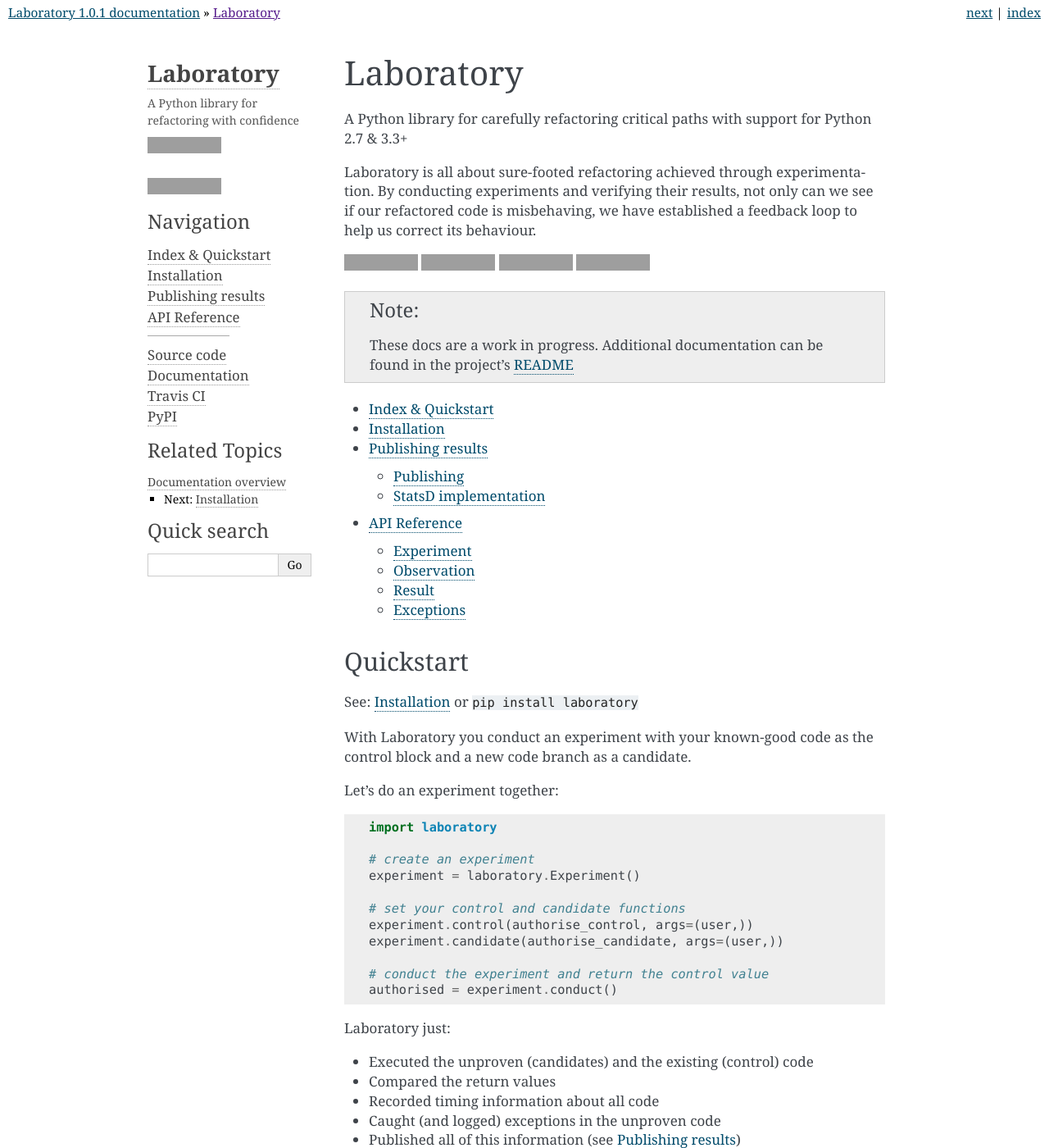
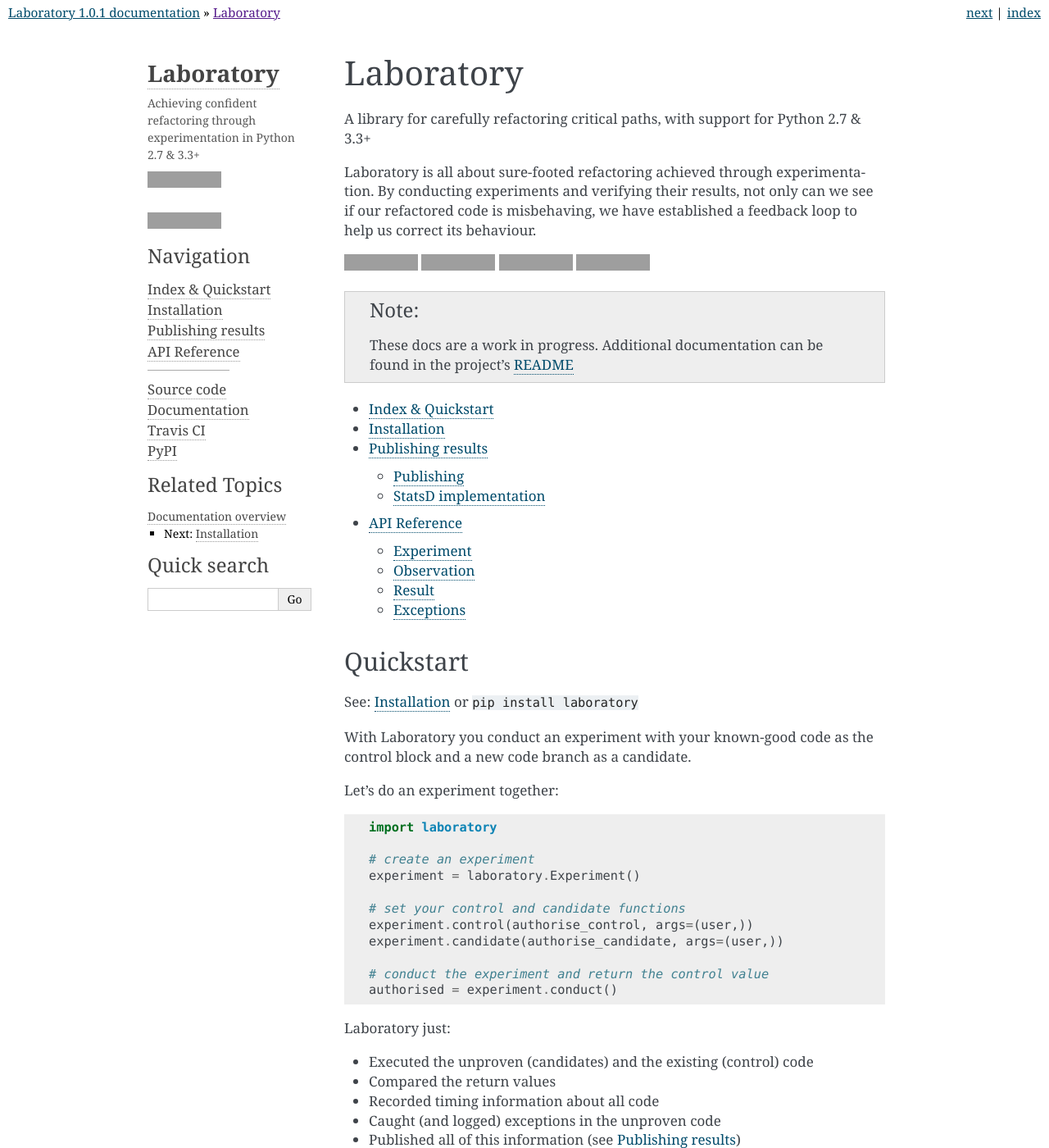
Before and after one commit to joealcorn/laboratory, a Sphinx documentation site: the page built from docs/index.rst, in a window 1280 px wide and 1400 px high, cut to the strip 0-1400 px from the top of the window. Shown: the whole strip at 82% size. Built offline with Sphinx 7.4.7, drawn with Linux system fonts in a browser that asks for light colours; comment, search, counter and statistics services are not loaded; grey boxes are pictures that could not be loaded.

Commit message:
Docs tweaks

```diff
--- a/docs/conf.py
+++ b/docs/conf.py
@@ -95,14 +95,15 @@
 #
 html_theme_options = {
     # 'analytics_id': 'UA-112806111-1',
-    'description': 'A Python library for refactoring with confidence',
+    'description': 'Achieving confident refactoring through experimentation in Python 2.7 & 3.3+',
     'github_banner': False,
     'github_type': 'star',
     'github_repo': 'laboratory',
     'github_user': 'joealcorn',
     'travis_button': 'joealcorn/laboratory',
     'show_related': True,
-    'fixed_sidebar': True,
+    'fixed_sidebar': False,
+    'sidebar_collapse': True,
     'extra_nav_links': OrderedDict([
         ('Source code', 'https://github.com/joealcorn/laboratory'),
         ('Documentation', 'https://laboratory-python.readthedocs.io'),
@@ -129,6 +130,9 @@
         'searchbox.html',
     ]
 }
+
+# Disable the py module index
+html_domain_indices = False
 
 
 # -- Options for HTMLHelp output ------------------------------------------
--- a/docs/index.rst
+++ b/docs/index.rst
@@ -6,7 +6,7 @@
 Laboratory
 ==========
 
-A Python library for carefully refactoring critical paths with support for Python 2.7 & 3.3+
+A library for carefully refactoring critical paths, with support for Python 2.7 & 3.3+
 
 Laboratory is all about sure-footed refactoring achieved through experimentation. By conducting
 experiments and verifying their results, not only can we see if our refactored code is
```
